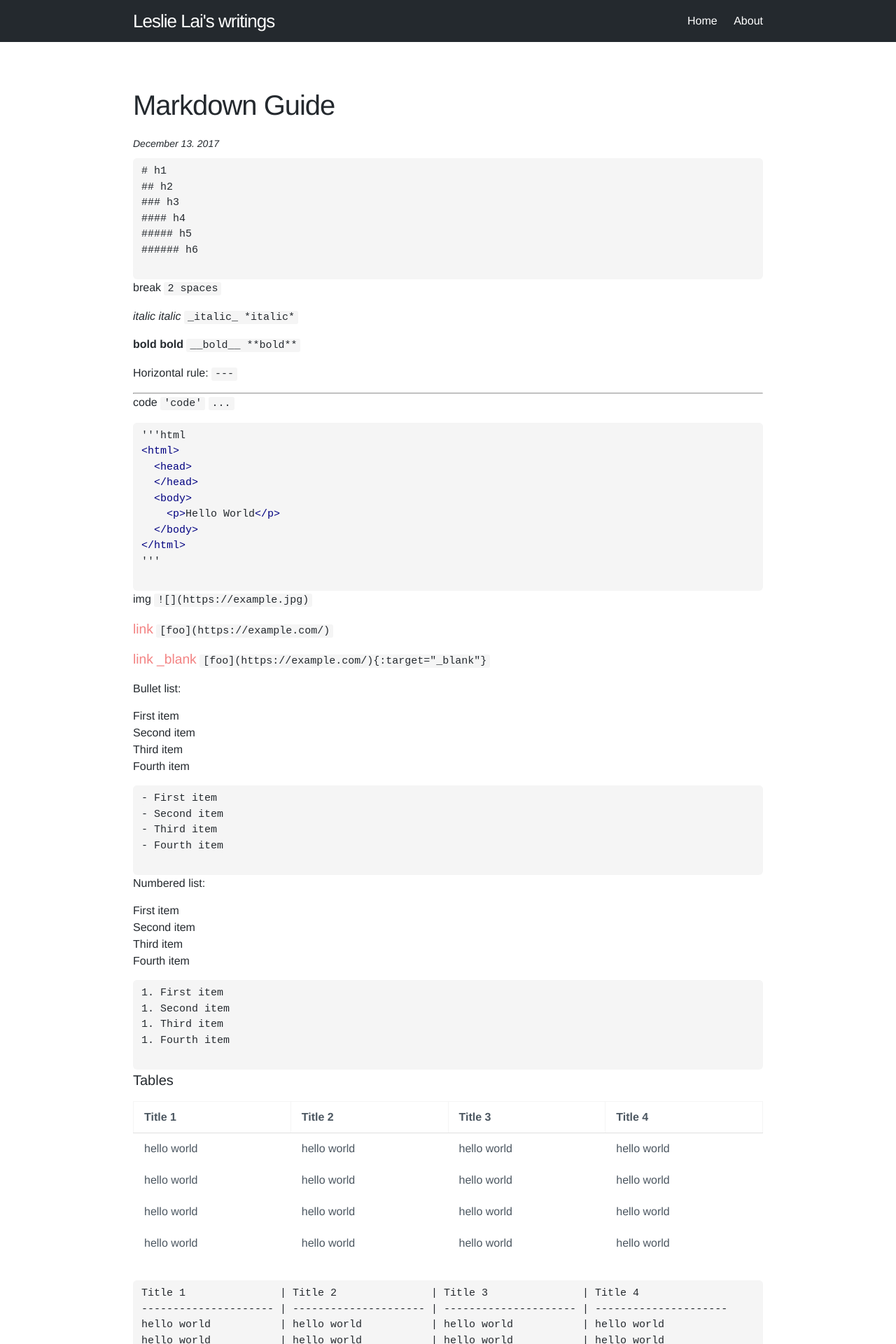
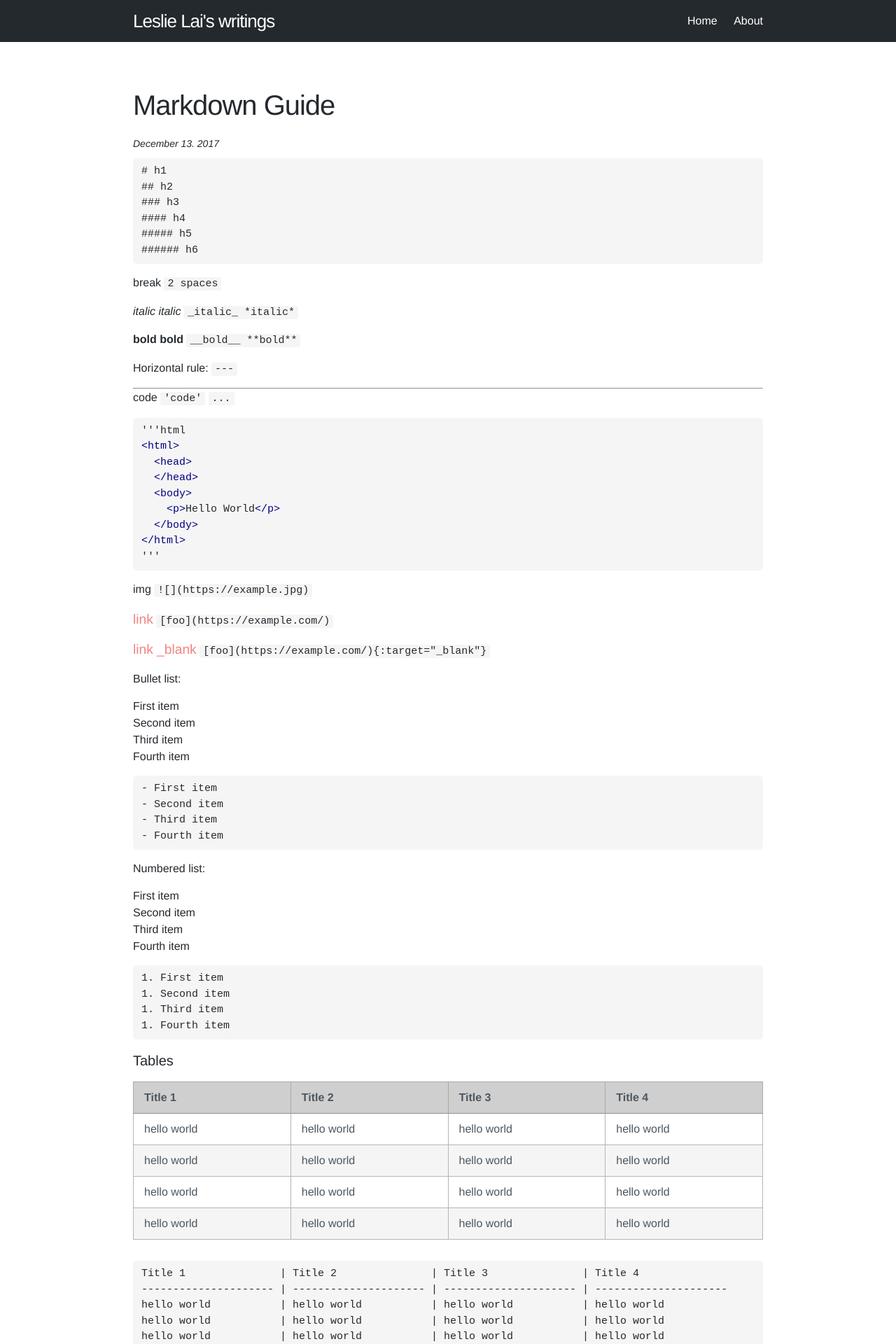
Before and after one commit to lcr/lcr.github.io, a Jekyll site: the page built from _posts/2017-12-13-markdown-guide.md, in a window 1280 px wide. Shown: the top 1920 px of the page at 70% size. Built offline with Jekyll 4.4.1, drawn with Linux system fonts in a browser that asks for light colours.

Commit message:
change scss table

```diff
--- a/_sass/minima/_base.scss
+++ b/_sass/minima/_base.scss
@@ -15,7 +15,7 @@ h1, h2, h3, h4, h5, h6,
 p, blockquote, pre,
 ul, ol, dl, figure,
 %vertical-rhythm {
-  padding-bottom: $spacing-unit / 2;
+  margin-bottom: $spacing-unit / 2;
 }
 
 /*
@@ -118,11 +118,11 @@ a {
 }
 
 /*
- * Blockquotes
+ * Blockquotes 引用
  */
 blockquote {
-  color: $grey-color;
-  border-left: 4px solid $grey-color-light;
+  color: $grey-color-dark;
+  border-left: 4px solid $grey-color-dark;
   padding-left: $spacing-unit / 2;
   @include relative-font-size(1.125);
   letter-spacing: -1px;
@@ -184,22 +184,22 @@ table {
   text-align: left;
   color: lighten($black-color, 18%);
   border-collapse: collapse;
-  border: 1px solid $grey-color-light;
+  border: 1px solid $grey-color-dark;
   tr {
     &:nth-child(even) {
-      background: lighten($grey-color-light, 25%);
+      background: $grey-color;
     }
   }
   th, td {
     padding: ($spacing-unit / 3) ($spacing-unit / 2);
   }
   th {
-    background: lighten($grey-color-light, 10%);
-    border: 1px solid darken($grey-color-light, 4%);
-    border-bottom-color: darken($grey-color-light, 12%);
+    background: lighten($grey-color-dark, 10%);
+    border: 1px solid darken($grey-color-dark, 5%);
+    border-bottom-color: darken($grey-color-dark, 15%);
   }
   td {
-    border: 1px solid $grey-color-light;
+    border: 1px solid $grey-color-dark;
   }
 }
 
```
Also changed, not shown: _sass/minima.css (+11 -10 lines), 1 other file.
